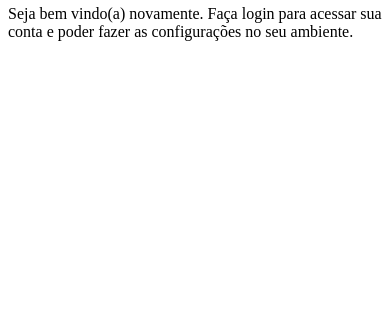
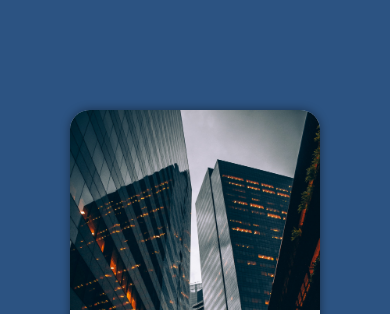
Before and after one commit to filipaBrandao/projeto-login, a plain HTML site: page index.html in a window 390 px wide. Shown: the part 62-376 px from the top of the page. Drawn offline with Linux system fonts and the light colour scheme.

Commit message:
mobile first

```diff
--- a/estilos/style.css
+++ b/estilos/style.css
@@ -2,6 +2,51 @@
 
 /*
 Paleta de cores
-Verde: 48a09d
-Lilás: #5f2c82
+Verde: #48a09d
+Azul: #2c5382
+Azul C: #488da0
 */
+* {
+    font-family: system-ui, -apple-system, BlinkMacSystemFont, 'Segoe UI', Roboto, Oxygen, Ubuntu, Cantarell, 'Open Sans', 'Helvetica Neue', sans-serif;
+    padding: 0px;
+    margin: 0px;
+    box-sizing: border-box;
+}
+
+body, html {
+    background-color: #2c5382;
+    height: 100vh;
+    width: 100vw;
+}
+
+main {
+    position: relative;
+    height: 100vh;
+    width: 100vw;
+}
+
+section {
+    position: absolute;
+    top: 50%;
+    left: 50%;
+    transform: translate(-50%, -50%);
+    overflow: hidden;
+    background-color: white;
+    width: 250px;
+    height: 500px;
+    border-radius: 20px;
+    box-shadow: 0px 0px 10px rgba(0, 0, 0, 0.445);
+}
+
+section#login > div#imagem {
+    display: block;
+    background: #2c5382 url(../imagens/pexels-dinnow-9444476.jpg);
+    background-size: cover;
+    background-position: left top;
+    height: 200px;
+}
+
+section#login > div#formulario {
+    display: block;
+    padding: 10px;
+}
```
Also changed, not shown: index.html (+1 -1 lines).
